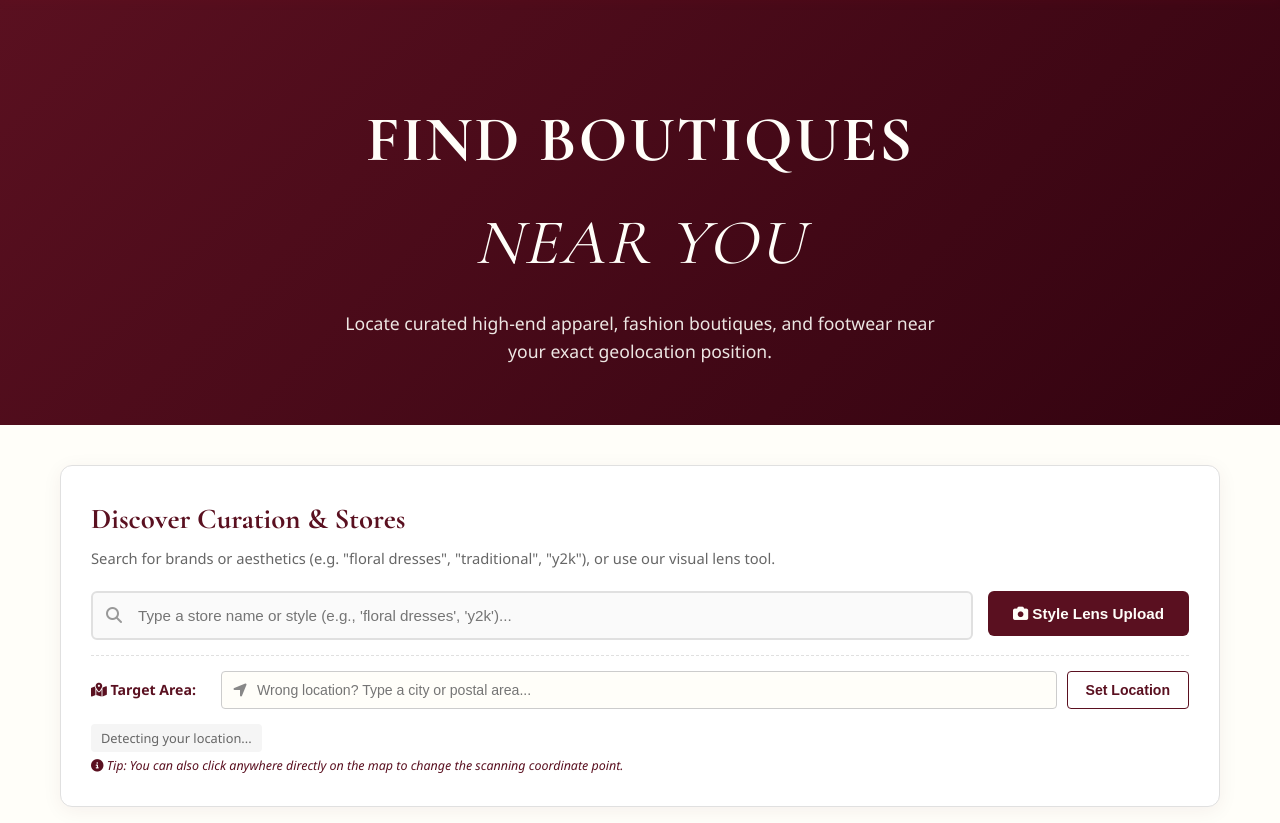
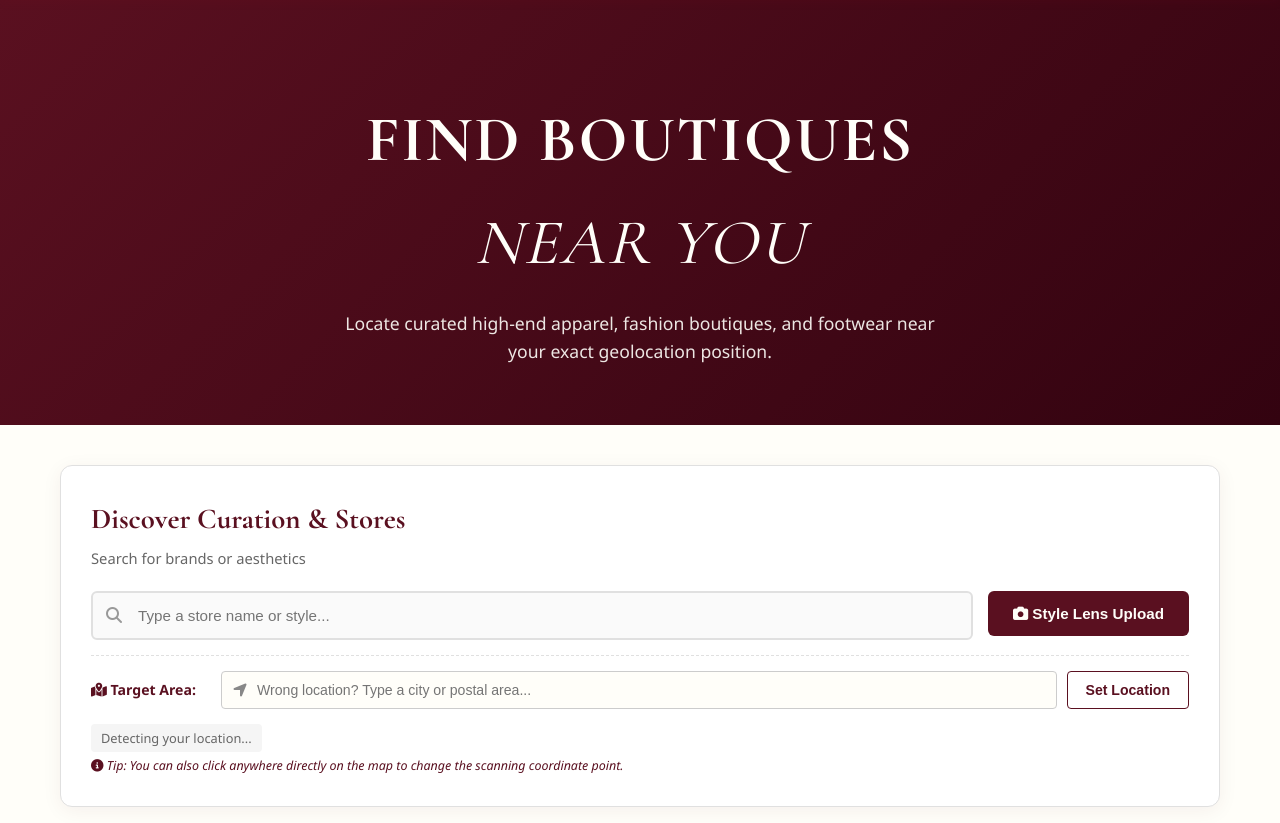
Before and after one commit to xxArcandisxx/Lens-Luxe, a Flask app: page /shop-near-me in a window 1280 px wide. Shown: the part 92-915 px from the top of the page. Run offline with Flask 3, Linux system fonts and the light colour scheme.

Commit message:
updated placeholders

```diff
--- a/templates/shop.html
+++ b/templates/shop.html
@@ -119,14 +119,13 @@
     <div class="container">
         <div class="search-lens-card">
             <h3>Discover Curation & Stores</h3>
-            <p class="card-hint">Search for brands or aesthetics (e.g. "floral dresses", "traditional", "y2k"), or use
-                our visual lens tool.</p>
+            <p class="card-hint">Search for brands or aesthetics</p>
 
             <div class="search-flex-row">
                 <div class="text-input-wrapper">
                     <i class="fa-solid fa-magnifying-glass search-icon-embed"></i>
                     <input type="text" id="textStoreSearch"
-                        placeholder="Type a store name or style (e.g., 'floral dresses', 'y2k')...">
+                        placeholder="Type a store name or style...">
                 </div>
 
                 <div class="lens-upload-wrapper">
```
